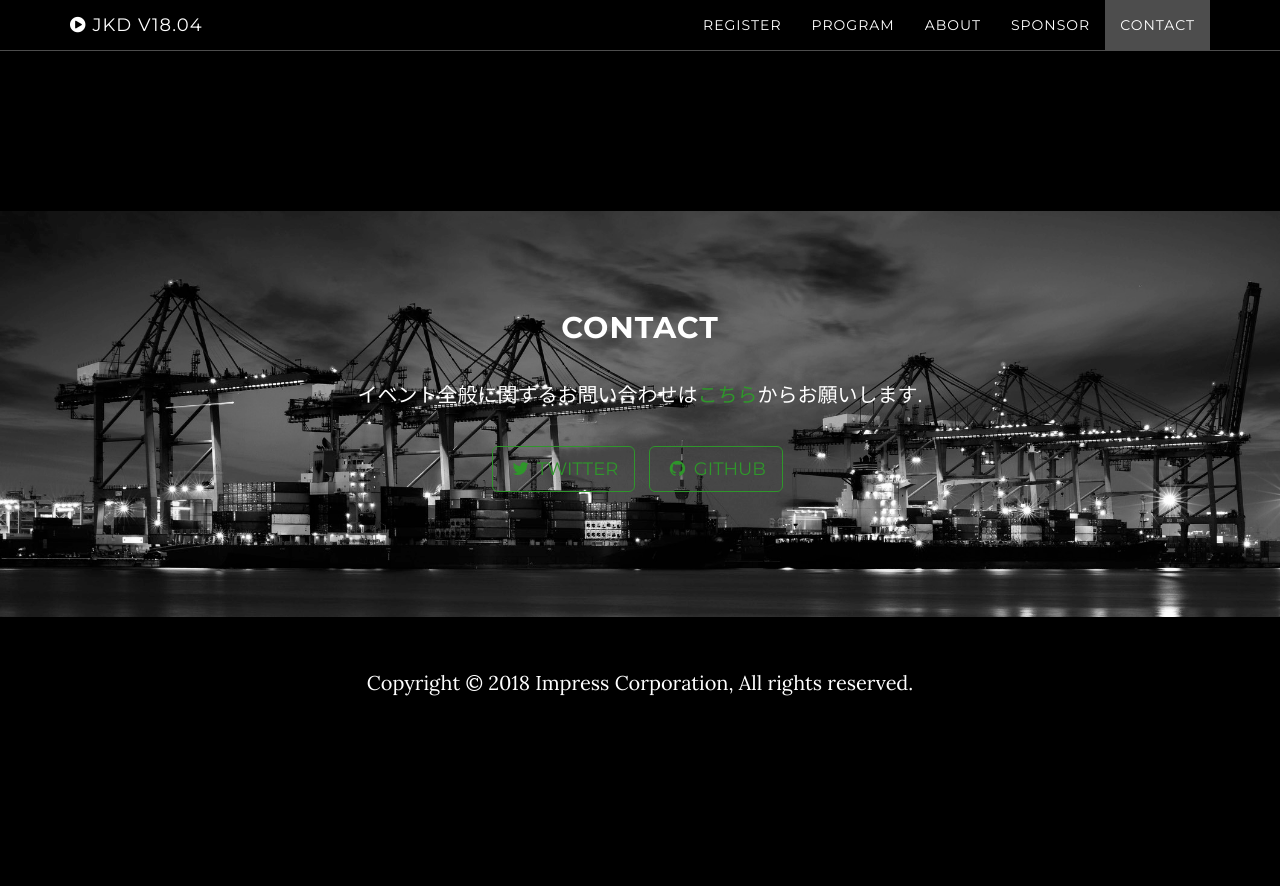
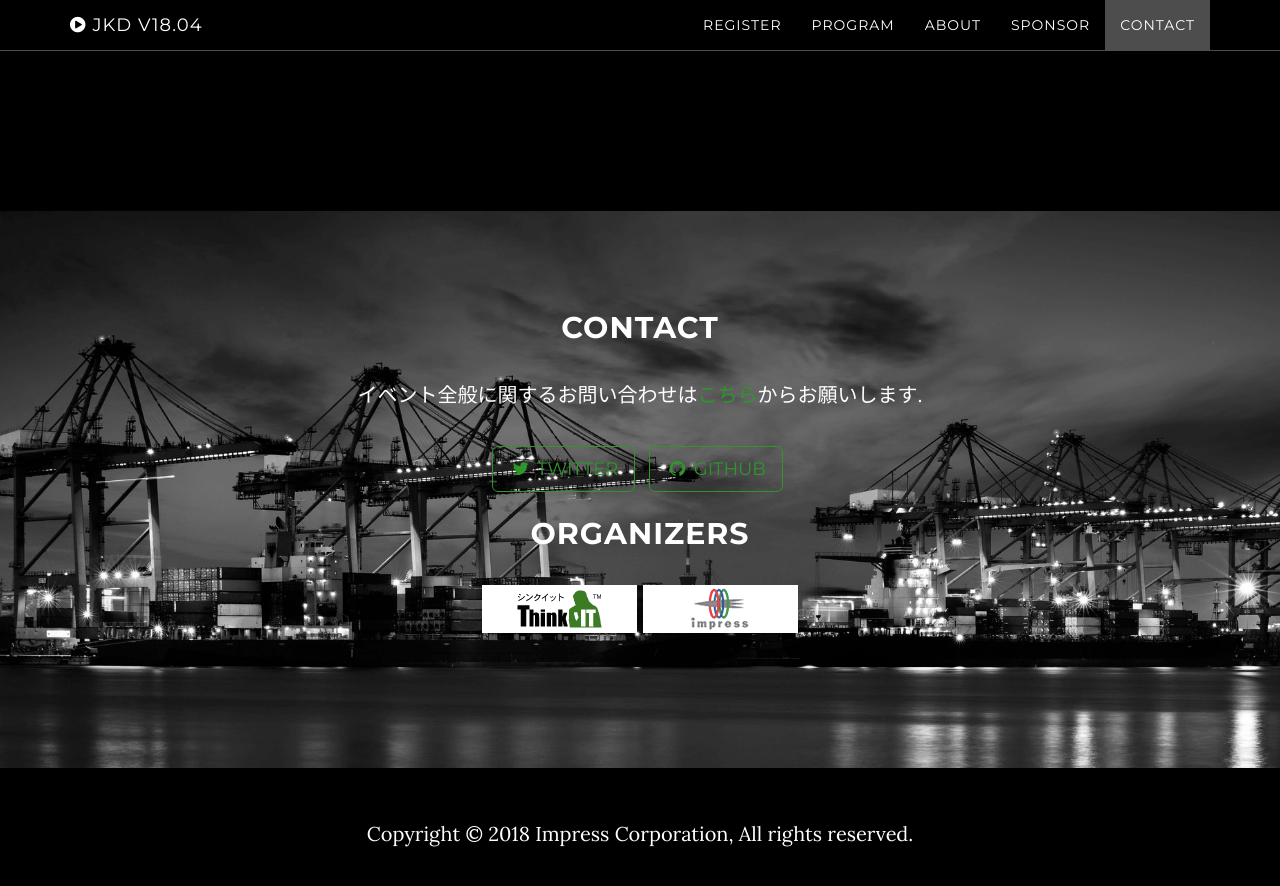
Before and after one commit to containerdays/v18.04, a Jekyll site: the page built from docs/index.html, in a window 1280 px wide and 900 px high, scrolled down 5137 px. Shown: the top 886 px of the window. Built offline with Jekyll 4.4.1, drawn with Linux system fonts in a browser that asks for light colours; before the commit the page ends 5886 px from its top, so only the background shows below that.

Commit message:
add Organizers

```diff
--- a/docs/_includes/contact.html
+++ b/docs/_includes/contact.html
@@ -14,6 +14,13 @@
                     </li>
                     {% endfor %}
                     </ul>
+                <h2>Organizers</h2>
+                <div class="event">
+                    <p>
+                    <a href="https://thinkit.co.jp/" target="_blank"><img src="/img/sponsor/thinkit.png" /></a>
+                    <a href="https://www.impress.co.jp/" target="_blank"><img src="/img/sponsor/impress.png" /></a>
+                    </p>
+                </div>
                 </div>
             </div>
         </div>
```
